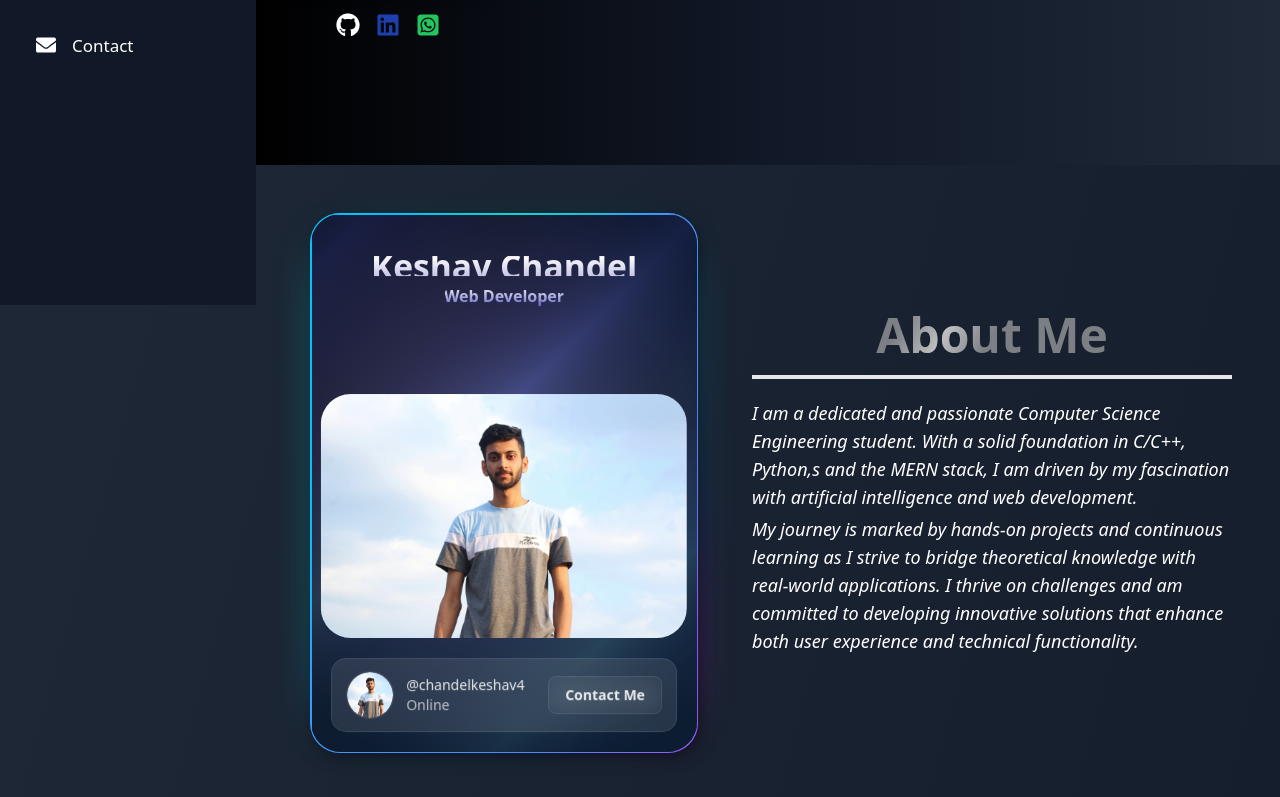
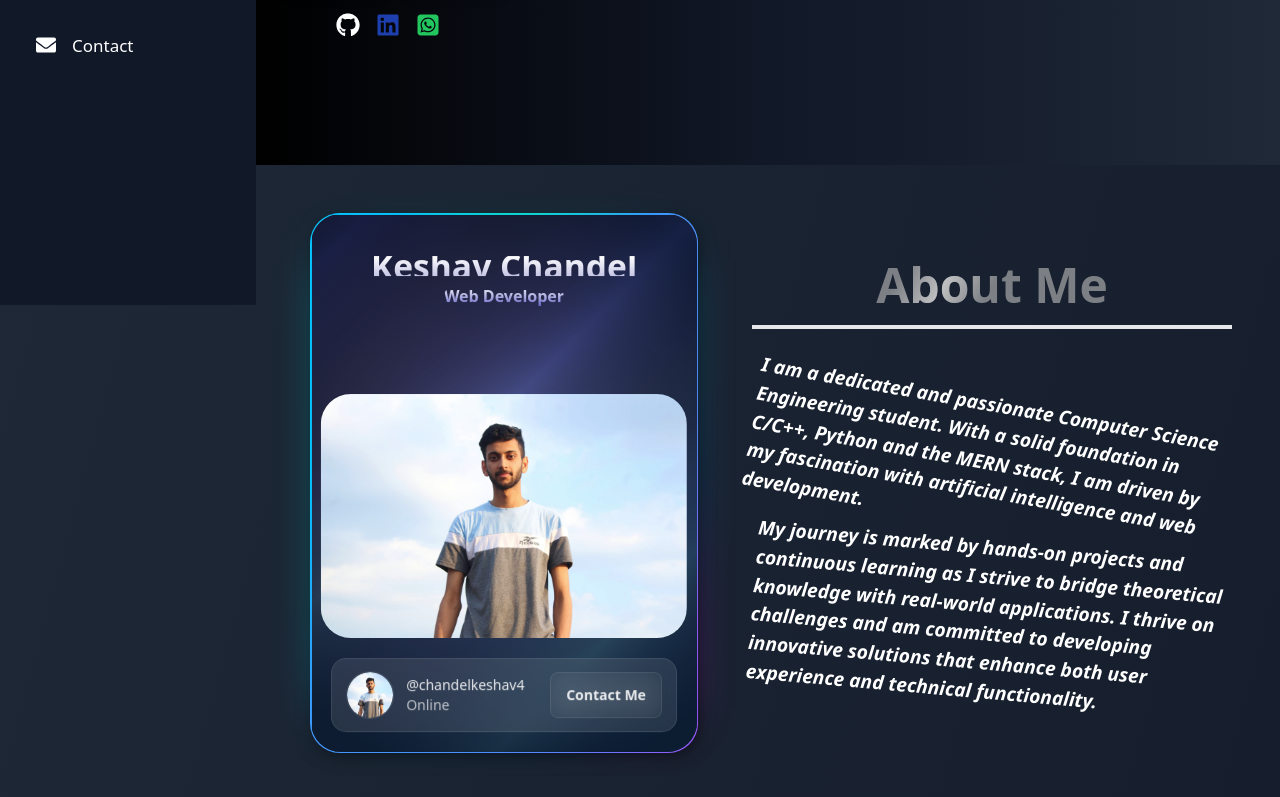
Before and after one commit to keshavchandel13/My-Portfolio, a React (Vite) app in the folder Frontend/: page / in a window 1280 px wide. Shown: the part 495-1292 px from the top of the page. Built offline with nearby package versions, Linux system fonts and the light colour scheme.

Commit message:
changed about

```diff
--- a/Frontend/src/Sections/About.jsx
+++ b/Frontend/src/Sections/About.jsx
@@ -1,16 +1,12 @@
 import React from "react";
 import ShinyText from "../animation/ShinnyText"
 import ProfileCard from '../animation/ProfileCard'
+import ScrollReveal from "../animation/ScrollReveal";
 const About = () => {
   return (
     <div className="flex pb-6 text-white  flex-col items-center p-2  lg:flex-row   text-sm   gap-4 lg:gap-12 sm:p-3 md:p-6  lg:p-12">
       {/* Img */}
       <div className="flex justify-center h-full w-full lg:w-10/12 bg-cover  lg:ml-0 ">
-        {/* <img
-          className="h-32 w-44 lg:w-10/12   rounded border-2 drop-shadow-2xl lg:h-72 object-cover "
-          src="/keshav.jpeg"
-          alt=""
-        /> */}
         <ProfileCard
           name="Keshav Chandel"
           title="Web Developer"
@@ -30,18 +26,33 @@ const About = () => {
           <ShinyText text="About Me" disabled={false} speed={3} className='custom-class' />
         </h1>{" "}
         <p className="mb-1 italic text-sm lg:text-lg">
-          {" "}
+          <ScrollReveal
+            baseOpacity={0}
+            enableBlur={true}
+            baseRotation={10}
+            blurStrength={10}
+          >
             I am a dedicated and passionate Computer Science Engineering student.
-          With a solid foundation in C/C++, Python,s and the MERN stack, I am
+            With a solid foundation in C/C++, Python and the MERN stack, I am
             driven by my fascination with artificial intelligence and web
-          development.{" "}
-        </p>{" "}
-        <p className="italic text-sm lg:text-lg">
+            development.
+
+          </ScrollReveal>
+
+        </p>
+        <p className="italic mt-2 text-sm lg:text-lg">
+          <ScrollReveal
+            baseOpacity={0}
+            enableBlur={true}
+            baseRotation={5}
+            blurStrength={10}
+          >
             My journey is marked by hands-on projects and continuous learning as I
             strive to bridge theoretical knowledge with real-world applications. I
             thrive on challenges and am committed to developing innovative
             solutions that enhance both user experience and technical
             functionality.
+          </ScrollReveal>
         </p>
       </div>
     </div>
--- /dev/null
+++ b/Frontend/src/animation/ScrollReveal.jsx
@@ -0,0 +1,108 @@
+import { useEffect, useRef, useMemo } from 'react';
+import { gsap } from 'gsap';
+import { ScrollTrigger } from 'gsap/ScrollTrigger';
+
+gsap.registerPlugin(ScrollTrigger);
+
+const ScrollReveal = ({
+  children,
+  scrollContainerRef,
+  enableBlur = true,
+  baseOpacity = 0.1,
+  baseRotation = 3,
+  blurStrength = 4,
+  containerClassName = "",
+  textClassName = "",
+  rotationEnd = "bottom bottom",
+  wordAnimationEnd = "bottom bottom"
+}) => {
+  const containerRef = useRef(null);
+
+  const splitText = useMemo(() => {
+    const text = typeof children === 'string' ? children : '';
+    return text.split(/(\s+)/).map((word, index) => {
+      if (word.match(/^\s+$/)) return word;
+      return (
+        <span className="inline-block" key={index}>
+          {word}
+        </span>
+      );
+    });
+  }, [children]);
+
+  useEffect(() => {
+    const el = containerRef.current;
+    if (!el) return;
+
+    const scroller =
+      scrollContainerRef && scrollContainerRef.current
+        ? scrollContainerRef.current
+        : window;
+
+    gsap.fromTo(
+      el,
+      { transformOrigin: '0% 50%', rotate: baseRotation },
+      {
+        ease: 'none',
+        rotate: 0,
+        scrollTrigger: {
+          trigger: el,
+          scroller,
+          start: 'top bottom',
+          end: rotationEnd,
+          scrub: true,
+        },
+      }
+    );
+
+    const wordElements = el.querySelectorAll('.word');
+
+    gsap.fromTo(
+      wordElements,
+      { opacity: baseOpacity, willChange: 'opacity' },
+      {
+        ease: 'none',
+        opacity: 1,
+        stagger: 0.05,
+        scrollTrigger: {
+          trigger: el,
+          scroller,
+          start: 'top bottom-=20%',
+          end: wordAnimationEnd,
+          scrub: true,
+        },
+      }
+    );
+
+    if (enableBlur) {
+      gsap.fromTo(
+        wordElements,
+        { filter: `blur(${blurStrength}px)` },
+        {
+          ease: 'none',
+          filter: 'blur(0px)',
+          stagger: 0.05,
+          scrollTrigger: {
+            trigger: el,
+            scroller,
+            start: 'top bottom-=20%',
+            end: wordAnimationEnd,
+            scrub: true,
+          },
+        }
+      );
+    }
+
+    return () => {
+      ScrollTrigger.getAll().forEach(trigger => trigger.kill());
+    };
+  }, [scrollContainerRef, enableBlur, baseRotation, baseOpacity, rotationEnd, wordAnimationEnd, blurStrength]);
+
+  return (
+    <h2 ref={containerRef} className={`my-5 ${containerClassName}`}>
+      <p className={`text-[clamp(1.2rem,0.7vw,0.2rem)] leading-[1.5] font-semibold ${textClassName}`}>{splitText}</p>
+    </h2>
+  );
+};
+
+export default ScrollReveal;
--- a/Frontend/src/animation/profileCard.css
+++ b/Frontend/src/animation/profileCard.css
@@ -266,7 +266,7 @@
 .pc-contact-btn {
   border: 1px solid rgba(255, 255, 255, 0.1);
   border-radius: 8px;
-  padding: 8px 16px;
+    padding: 12px 15px;
   font-size: 14px;
   font-weight: 600;
   color: rgba(255, 255, 255, 0.9);
```
Lines whose indentation alone changed are shown as unchanged.
